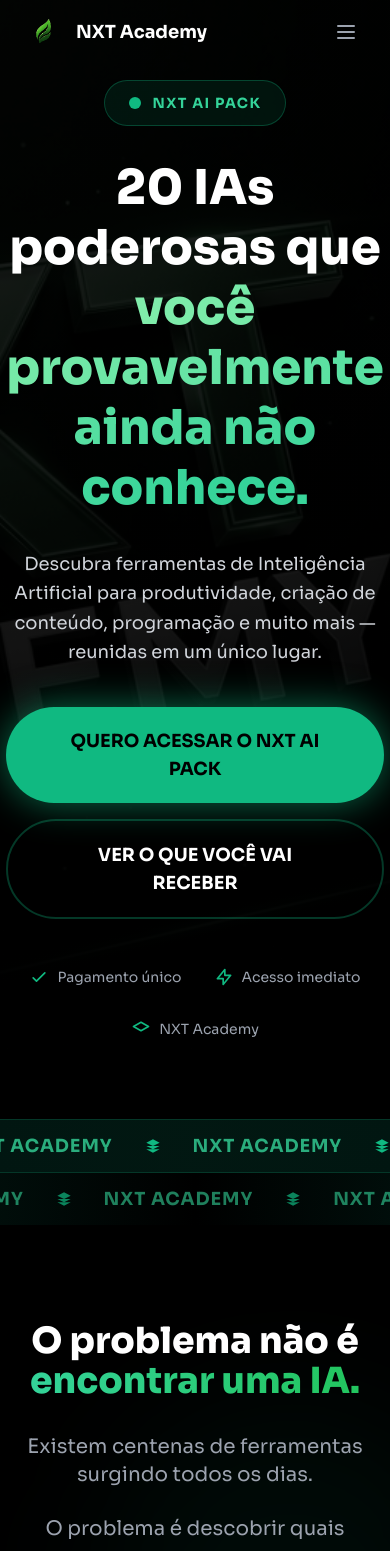
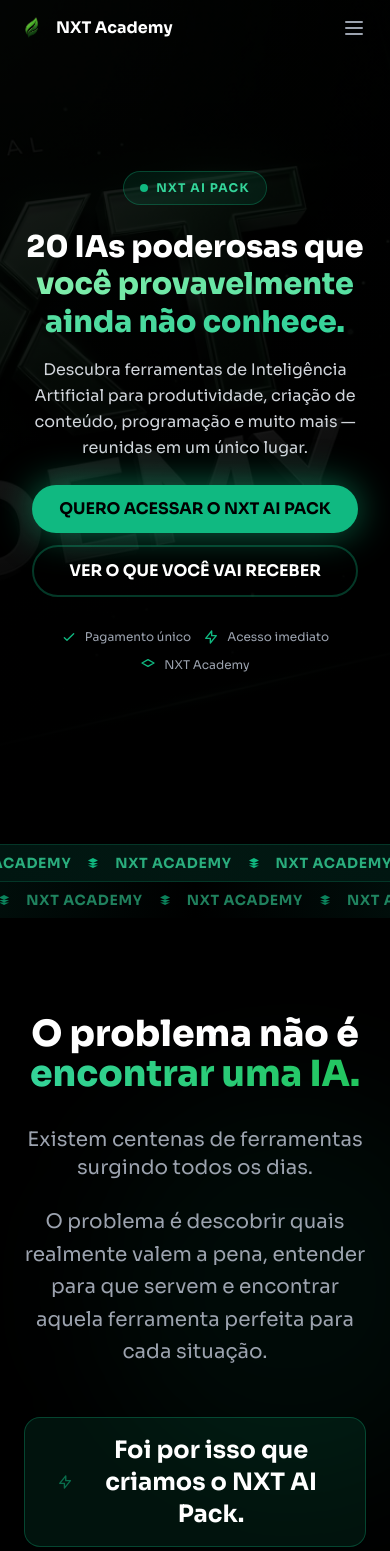
Before and after one commit to Felipao00/nxtoficialacademy, a Next.js app: page / in a window 390 px wide. Shown: the top 1551 px of the page. Built offline with nearby package versions, Linux system fonts and the light colour scheme.

Commit message:
Atualiza arquivos de configuração e componentes iniciais

```diff
--- a/app/globals.css
+++ b/app/globals.css
@@ -5,24 +5,25 @@
 @layer base {
   html {
     scroll-behavior: smooth;
+    -webkit-tap-highlight-color: transparent;
   }
 
   body {
-    @apply bg-black text-white antialiased;
+    @apply bg-black text-white antialiased overflow-x-hidden;
   }
 }
 
 @layer components {
   .btn-primary {
-    @apply inline-flex items-center justify-center px-8 py-4 bg-emerald-500 text-black font-bold rounded-full transition-all duration-300 hover:bg-emerald-400 hover:scale-105 hover:shadow-lg hover:shadow-emerald-500/30 focus:outline-none focus:ring-2 focus:ring-emerald-500/50;
+    @apply inline-flex items-center justify-center px-6 sm:px-8 py-3 sm:py-4 bg-emerald-500 text-black font-bold rounded-full transition-all duration-300 hover:bg-emerald-400 hover:scale-105 hover:shadow-lg hover:shadow-emerald-500/30 focus:outline-none focus:ring-2 focus:ring-emerald-500/50 text-sm sm:text-base;
   }
 
   .btn-secondary {
-    @apply inline-flex items-center justify-center px-8 py-4 bg-transparent text-white font-bold rounded-full border-2 border-emerald-500/30 transition-all duration-300 hover:border-emerald-500 hover:bg-emerald-500/10 focus:outline-none focus:ring-2 focus:ring-emerald-500/50;
+    @apply inline-flex items-center justify-center px-6 sm:px-8 py-3 sm:py-4 bg-transparent text-white font-bold rounded-full border-2 border-emerald-500/30 transition-all duration-300 hover:border-emerald-500 hover:bg-emerald-500/10 focus:outline-none focus:ring-2 focus:ring-emerald-500/50 text-sm sm:text-base;
   }
 
   .btn-outline {
-    @apply inline-flex items-center justify-center px-6 py-2.5 bg-transparent text-white font-semibold rounded-full border border-white/20 transition-all duration-300 hover:border-emerald-500 hover:text-emerald-400 focus:outline-none focus:ring-2 focus:ring-emerald-500/50;
+    @apply inline-flex items-center justify-center px-4 sm:px-6 py-2 sm:py-2.5 bg-transparent text-white font-semibold rounded-full border border-white/20 transition-all duration-300 hover:border-emerald-500 hover:text-emerald-400 focus:outline-none focus:ring-2 focus:ring-emerald-500/50 text-xs sm:text-sm;
   }
 
   .card-dark {
@@ -30,7 +31,7 @@
   }
 
   .card-dark:hover {
-    @apply border-emerald-500/30 shadow-lg shadow-emerald-500/10 transform -translate-y-1;
+    @apply border-emerald-500/30 shadow-lg shadow-emerald-500/10;
   }
 }
 
--- a/components/Header.tsx
+++ b/components/Header.tsx
@@ -23,16 +23,16 @@
           : "bg-transparent"
       }`}
     >
-      <nav className="max-w-6xl mx-auto px-6 lg:px-8">
-        <div className="flex items-center justify-between h-16">
+      <nav className="max-w-6xl mx-auto px-4 sm:px-6 lg:px-8">
+        <div className="flex items-center justify-between h-14 sm:h-16">
           {/* Logo */}
-          <a href="#" className="flex items-center gap-3 group">
+          <a href="#" className="flex items-center gap-2 sm:gap-3">
             <img
               src="/logo/nxt-academy.png"
               alt="NXT Academy"
-              className="h-10 w-10 group-hover:scale-110 transition-transform duration-300"
+              className="h-8 w-8 sm:h-10 sm:w-10"
             />
-            <span className="text-lg font-bold text-white group-hover:text-emerald-400 transition-colors duration-300">
+            <span className="text-base sm:text-lg font-bold text-white">
               NXT Academy
             </span>
           </a>
@@ -63,20 +63,20 @@
           </button>
         </div>
 
-        {/* Mobile Menu - Apenas botões */}
+        {/* Mobile Menu */}
         {isMobileMenuOpen && (
-          <div className="md:hidden py-6 border-t border-emerald-500/20 bg-black">
+          <div className="md:hidden py-4 border-t border-emerald-500/20 bg-black">
             <div className="flex flex-col gap-3">
               <a
                 href={CHECKOUT_URL}
-                className="btn-primary w-full text-center"
+                className="btn-primary w-full text-center text-sm"
                 onClick={() => setIsMobileMenuOpen(false)}
               >
                 Assine Agora
               </a>
               <a
                 href={MEMBER_AREA_URL}
-                className="btn-outline w-full text-center"
+                className="btn-outline w-full text-center text-sm"
                 onClick={() => setIsMobileMenuOpen(false)}
               >
                 Sou aluno
--- a/components/Hero.tsx
+++ b/components/Hero.tsx
@@ -17,52 +17,52 @@
           <div className="absolute inset-0 bg-gradient-to-b from-black/60 via-black/70 to-black" />
         </div>
 
-        <div className="relative max-w-6xl mx-auto px-6 lg:px-8 py-20 text-center">
+        <div className="relative max-w-6xl mx-auto px-4 sm:px-6 lg:px-8 py-16 sm:py-20 text-center">
           <div className="animate-fade-in-up">
-            <div className="inline-flex items-center gap-3 px-6 py-3 bg-emerald-500/10 border border-emerald-500/30 rounded-full mb-8 backdrop-blur-sm">
-              <span className="relative flex h-3 w-3">
+            <div className="inline-flex items-center gap-2 sm:gap-3 px-4 sm:px-6 py-2 sm:py-3 bg-emerald-500/10 border border-emerald-500/30 rounded-full mb-6 sm:mb-8 backdrop-blur-sm">
+              <span className="relative flex h-2 w-2 sm:h-3 sm:w-3">
                 <span className="animate-ping absolute inline-flex h-full w-full rounded-full bg-emerald-400 opacity-75" />
-                <span className="relative inline-flex rounded-full h-3 w-3 bg-emerald-500" />
+                <span className="relative inline-flex rounded-full h-2 w-2 sm:h-3 sm:w-3 bg-emerald-500" />
               </span>
-              <span className="text-sm font-bold text-emerald-400 tracking-widest uppercase">NXT AI PACK</span>
+              <span className="text-xs sm:text-sm font-bold text-emerald-400 tracking-widest uppercase">NXT AI PACK</span>
             </div>
 
-            <h1 className="text-5xl sm:text-6xl lg:text-7xl font-extrabold text-white leading-tight mb-8">
+            <h1 className="text-3xl sm:text-5xl lg:text-7xl font-extrabold text-white leading-tight mb-4 sm:mb-8">
               20 IAs poderosas que{" "}
               <span className="text-transparent bg-clip-text bg-gradient-to-r from-emerald-400 via-green-300 to-emerald-400 animate-shimmer-text">
                 você provavelmente ainda não conhece.
               </span>
             </h1>
 
-            <p className="text-lg sm:text-xl text-gray-300 mb-10 leading-relaxed max-w-2xl mx-auto">
+            <p className="text-base sm:text-lg lg:text-xl text-gray-300 mb-6 sm:mb-10 leading-relaxed max-w-2xl mx-auto px-2">
               Descubra ferramentas de Inteligência Artificial para produtividade,
               criação de conteúdo, programação e muito mais — reunidas em um único lugar.
             </p>
 
-            <div className="flex flex-col sm:flex-row gap-4 justify-center mb-12">
-              <a href={CHECKOUT_URL} className="btn-primary text-lg px-12 py-5 animate-pulse-glow">
+            <div className="flex flex-col sm:flex-row gap-3 sm:gap-4 justify-center mb-8 sm:mb-12 px-4">
+              <a href={CHECKOUT_URL} className="btn-primary w-full sm:w-auto px-6 sm:px-12 py-3 sm:py-5 text-base sm:text-lg animate-pulse-glow">
                 QUERO ACESSAR O NXT AI PACK
               </a>
-              <a href="#o-que-voce-recebe" className="btn-secondary text-lg px-12 py-5">
+              <a href="#o-que-voce-recebe" className="btn-secondary w-full sm:w-auto px-6 sm:px-12 py-3 sm:py-5 text-base sm:text-lg">
                 VER O QUE VOCÊ VAI RECEBER
               </a>
             </div>
 
-            <div className="flex flex-wrap justify-center gap-8 text-sm text-gray-400">
+            <div className="flex flex-wrap justify-center gap-3 sm:gap-8 text-xs sm:text-sm text-gray-400 px-4">
               <span className="flex items-center gap-2">
-                <svg className="w-5 h-5 text-emerald-500" fill="none" stroke="currentColor" viewBox="0 0 24 24">
+                <svg className="w-4 h-4 sm:w-5 sm:h-5 text-emerald-500" fill="none" stroke="currentColor" viewBox="0 0 24 24">
                   <path strokeLinecap="round" strokeLinejoin="round" strokeWidth={2} d="M5 13l4 4L19 7" />
                 </svg>
                 Pagamento único
               </span>
               <span className="flex items-center gap-2">
-                <svg className="w-5 h-5 text-emerald-500" fill="none" stroke="currentColor" viewBox="0 0 24 24">
+                <svg className="w-4 h-4 sm:w-5 sm:h-5 text-emerald-500" fill="none" stroke="currentColor" viewBox="0 0 24 24">
                   <path strokeLinecap="round" strokeLinejoin="round" strokeWidth={2} d="M13 10V3L4 14h7v7l9-11h-7z" />
                 </svg>
                 Acesso imediato
               </span>
               <span className="flex items-center gap-2">
-                <svg className="w-5 h-5 text-emerald-500" fill="none" stroke="currentColor" viewBox="0 0 24 24">
+                <svg className="w-4 h-4 sm:w-5 sm:h-5 text-emerald-500" fill="none" stroke="currentColor" viewBox="0 0 24 24">
                   <path strokeLinecap="round" strokeLinejoin="round" strokeWidth={2} d="M12 14l9-5-9-5-9 5 9 5z" />
                 </svg>
                 NXT Academy
@@ -75,16 +75,16 @@
       {/* Faixas deslizantes */}
       <div className="relative bg-black">
         {/* Primeira faixa */}
-        <div className="py-3 overflow-hidden border-y border-emerald-500/20 bg-gradient-to-r from-emerald-950/50 via-emerald-900/30 to-emerald-950/50">
+        <div className="py-2 sm:py-3 overflow-hidden border-y border-emerald-500/20 bg-gradient-to-r from-emerald-950/50 via-emerald-900/30 to-emerald-950/50">
           <div className="flex whitespace-nowrap animate-marquee">
             {[...Array(2)].map((_, i) => (
-              <div key={i} className="flex items-center gap-8 px-4">
+              <div key={i} className="flex items-center gap-4 sm:gap-8 px-2 sm:px-4">
                 {[...Array(6)].map((_, j) => (
-                  <div key={j} className="flex items-center gap-8">
-                    <span className="text-lg font-bold text-emerald-400/80 uppercase tracking-wider">
+                  <div key={j} className="flex items-center gap-4 sm:gap-8">
+                    <span className="text-sm sm:text-lg font-bold text-emerald-400/80 uppercase tracking-wider">
                       NXT Academy
                     </span>
-                    <svg className="w-4 h-4 text-emerald-500" fill="currentColor" viewBox="0 0 24 24">
+                    <svg className="w-3 h-3 sm:w-4 sm:h-4 text-emerald-500" fill="currentColor" viewBox="0 0 24 24">
                       <path d="M12 2L2 7l10 5 10-5-10-5zM2 17l10 5 10-5M2 12l10 5 10-5" />
                     </svg>
                   </div>
@@ -95,16 +95,16 @@
         </div>
 
         {/* Segunda faixa (reversa) */}
-        <div className="py-3 overflow-hidden bg-gradient-to-r from-emerald-950/30 via-transparent to-emerald-950/30">
+        <div className="py-2 sm:py-3 overflow-hidden bg-gradient-to-r from-emerald-950/30 via-transparent to-emerald-950/30">
           <div className="flex whitespace-nowrap animate-marquee-reverse">
             {[...Array(2)].map((_, i) => (
-              <div key={i} className="flex items-center gap-8 px-4">
+              <div key={i} className="flex items-center gap-4 sm:gap-8 px-2 sm:px-4">
                 {[...Array(6)].map((_, j) => (
-                  <div key={j} className="flex items-center gap-8">
-                    <span className="text-lg font-bold text-emerald-400/60 uppercase tracking-wider">
+                  <div key={j} className="flex items-center gap-4 sm:gap-8">
+                    <span className="text-sm sm:text-lg font-bold text-emerald-400/60 uppercase tracking-wider">
                       NXT Academy
                     </span>
-                    <svg className="w-4 h-4 text-emerald-500/70" fill="currentColor" viewBox="0 0 24 24">
+                    <svg className="w-3 h-3 sm:w-4 sm:h-4 text-emerald-500/70" fill="currentColor" viewBox="0 0 24 24">
                       <path d="M12 2L2 7l10 5 10-5-10-5zM2 17l10 5 10-5M2 12l10 5 10-5" />
                     </svg>
                   </div>
```
Also changed, not shown: 1 other file (tests, documents, lock files or other folders).
